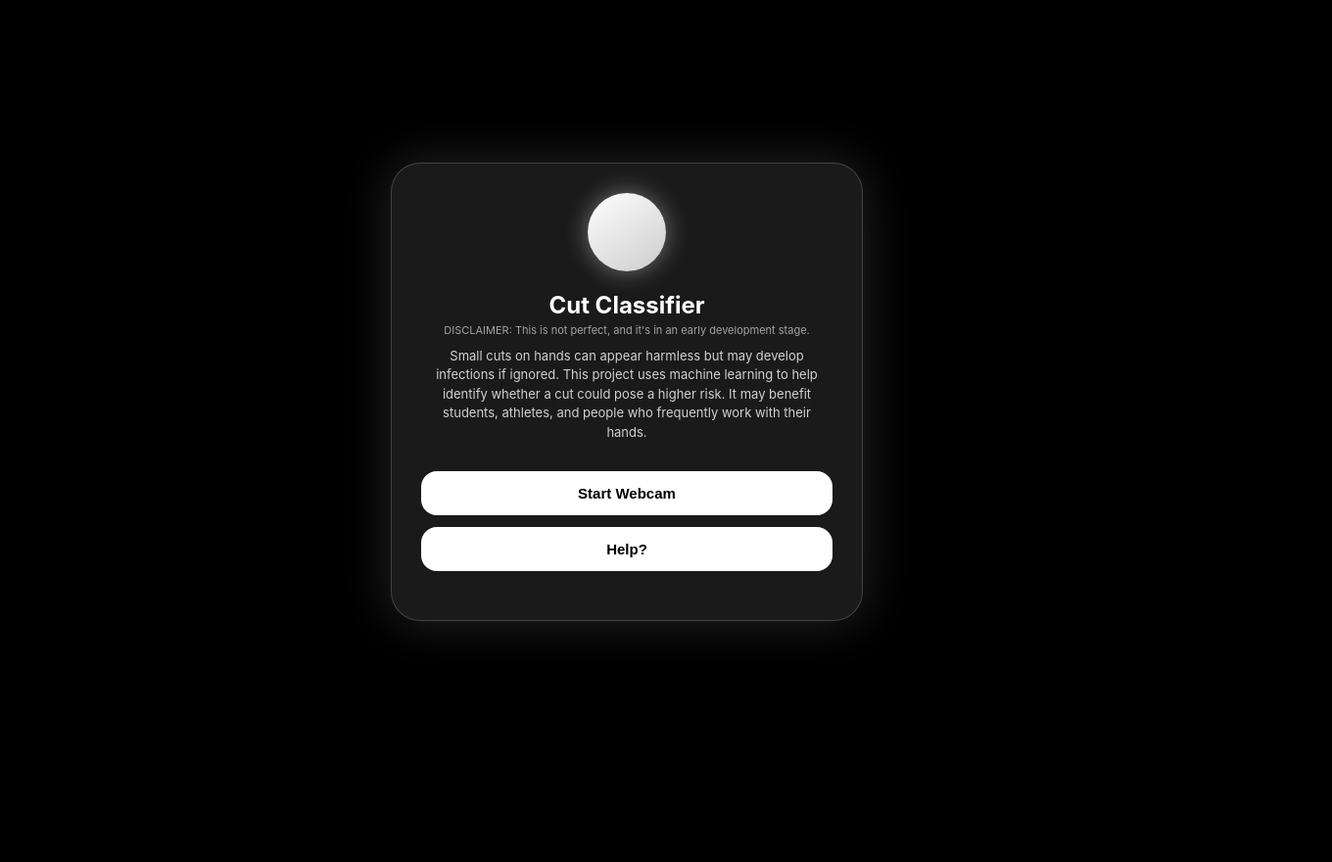
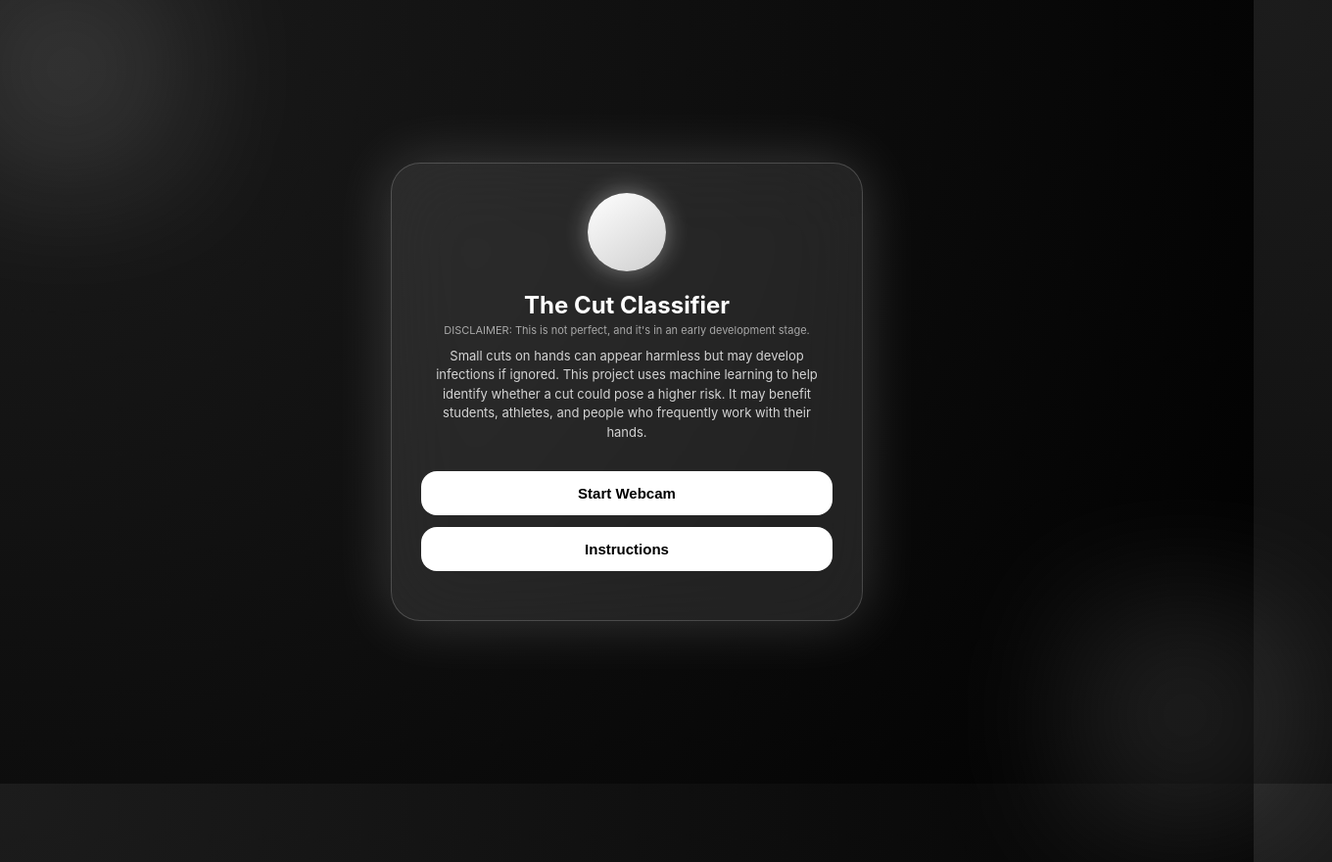
Before and after one commit to DaveyDoo100/DaveyDooHasAnInfection2025Final, a plain HTML site: page index.html in a window 1280 px wide. Shown: the whole page at 98% size, 1360 px wide, since content can reach past the window. Before the commit the page ends 800 px from the top, so only its background shows below. Drawn offline with Linux system fonts and the light colour scheme.

Commit message:
Update index.html

```diff
--- a/index.html
+++ b/index.html
@@ -3,23 +3,46 @@
 <head>
 <meta charset="UTF-8">
 <meta name="viewport" content="width=device-width, initial-scale=1.0">
-<title>The Cut Classifier</title>
+<title>Cut Clasifier</title>
 
 <script src="https://cdn.jsdelivr.net/npm/@tensorflow/tfjs@latest/dist/tf.min.js"></script>
 <script src="https://cdn.jsdelivr.net/npm/@teachablemachine/image@latest/dist/teachablemachine-image.min.js"></script>
 
 <style>
+/* ===== Background ===== */
 body {
     margin: 0;
-    background: #000;
     font-family: -apple-system, BlinkMacSystemFont, sans-serif;
+    height: 100vh;
+    background: radial-gradient(circle at top left, #1c1c1c, #000),
+                radial-gradient(circle at bottom right, #111, #000);
     display: flex;
     justify-content: center;
     align-items: center;
-    height: 100vh;
     color: white;
+    overflow: hidden;
 }
 
+/* Soft glow accents */
+body::before,
+body::after {
+    content: "";
+    position: absolute;
+    width: 300px;
+    height: 300px;
+    background: radial-gradient(circle, rgba(255,255,255,0.15), transparent);
+    filter: blur(60px);
+}
+body::before {
+    top: -80px;
+    left: -80px;
+}
+body::after {
+    bottom: -80px;
+    right: -80px;
+}
+
+/* ===== Glass Card ===== */
 .glass {
     width: 420px;
     padding: 30px;
@@ -27,15 +50,18 @@ body {
     background: rgba(255,255,255,0.10);
     backdrop-filter: blur(40px) saturate(180%);
     border: 1px solid rgba(255,255,255,0.18);
-    box-shadow: 0 0 50px rgba(255,255,255,0.15);
+    box-shadow: 0 0 60px rgba(255,255,255,0.18);
     text-align: center;
+    position: relative;
+    z-index: 2;
 }
 
+/* Logo */
 .logo {
     width: 80px;
     height: 80px;
     border-radius: 50%;
-    background: linear-gradient(145deg,#fff,#ccc);
+    background: linear-gradient(145deg,#fff,#cfcfcf);
     margin: 0 auto 12px;
     box-shadow: 0 0 25px rgba(255,255,255,0.4);
 }
@@ -44,6 +70,7 @@ h2 {
     margin-bottom: 4px;
 }
 
+/* Text blocks */
 .disclaimer {
     font-size: 11px;
     color: rgba(255,255,255,0.6);
@@ -57,6 +84,7 @@ h2 {
     margin-bottom: 18px;
 }
 
+/* Buttons */
 button {
     width: 100%;
     padding: 14px;
@@ -68,33 +96,38 @@ button {
     font-weight: 600;
     font-size: 15px;
     cursor: pointer;
+    transition: transform 0.15s ease;
 }
 
 button:hover {
     background: #e6e6e6;
+    transform: scale(1.02);
 }
 
 .hidden {
     display: none;
 }
 
+/* Countdown */
 #countdown {
     margin-top: 12px;
     font-size: 18px;
     font-weight: 600;
-    color: rgba(255,255,255,0.85);
+    color: rgba(255,255,255,0.9);
 }
 
+/* Instructions box */
 #help-box {
     margin-top: 14px;
     font-size: 13px;
     line-height: 1.5;
-    color: rgba(255,255,255,0.8);
+    color: rgba(255,255,255,0.85);
     background: rgba(255,255,255,0.15);
     padding: 12px;
     border-radius: 14px;
 }
 
+/* Webcam + labels */
 #webcam-container {
     margin-top: 20px;
 }
@@ -113,7 +146,7 @@ button:hover {
 
 <div class="glass">
     <div class="logo"></div>
-    <h2>Cut Classifier</h2>
+    <h2>The Cut Classifier</h2>
 
     <div class="disclaimer">
         DISCLAIMER: This is not perfect, and it's in an early development stage.
@@ -132,7 +165,7 @@ button:hover {
 
     <div id="countdown" class="hidden"></div>
 
-    <button onclick="toggleHelp()">Help?</button>
+    <button onclick="toggleHelp()">Instructions</button>
 
     <div id="help-box" class="hidden">
         <strong>Start Webcam:</strong> Turns on the camera and begins predictions.<br>
@@ -145,9 +178,7 @@ button:hover {
 </div>
 
 <script type="text/javascript">
-/* =====================================================
-   ORIGINAL TEACHABLE MACHINE WEBCAM CODE (UNCHANGED)
-   ===================================================== */
+/* ===== ORIGINAL TEACHABLE MACHINE WEBCAM CODE (UNCHANGED) ===== */
 
 const URL = "./my_model/";
 let model, webcam, labelContainer, maxPredictions;
@@ -189,9 +220,7 @@ async function predict() {
     }
 }
 
-/* =====================================================
-   UI + TIMER + COUNTDOWN
-   ===================================================== */
+/* ===== UI + TIMER + COUNTDOWN ===== */
 
 let timerID = null;
 let countdownID = null;
@@ -221,9 +250,7 @@ function startPredictionTimer() {
         timeLeft--;
         countdownEl.innerText = `Stopping in ${timeLeft}...`;
 
-        if (timeLeft <= 0) {
-            clearInterval(countdownID);
-        }
+        if (timeLeft <= 0) clearInterval(countdownID);
     }, 1000);
 
     timerID = setTimeout(() => {
```
